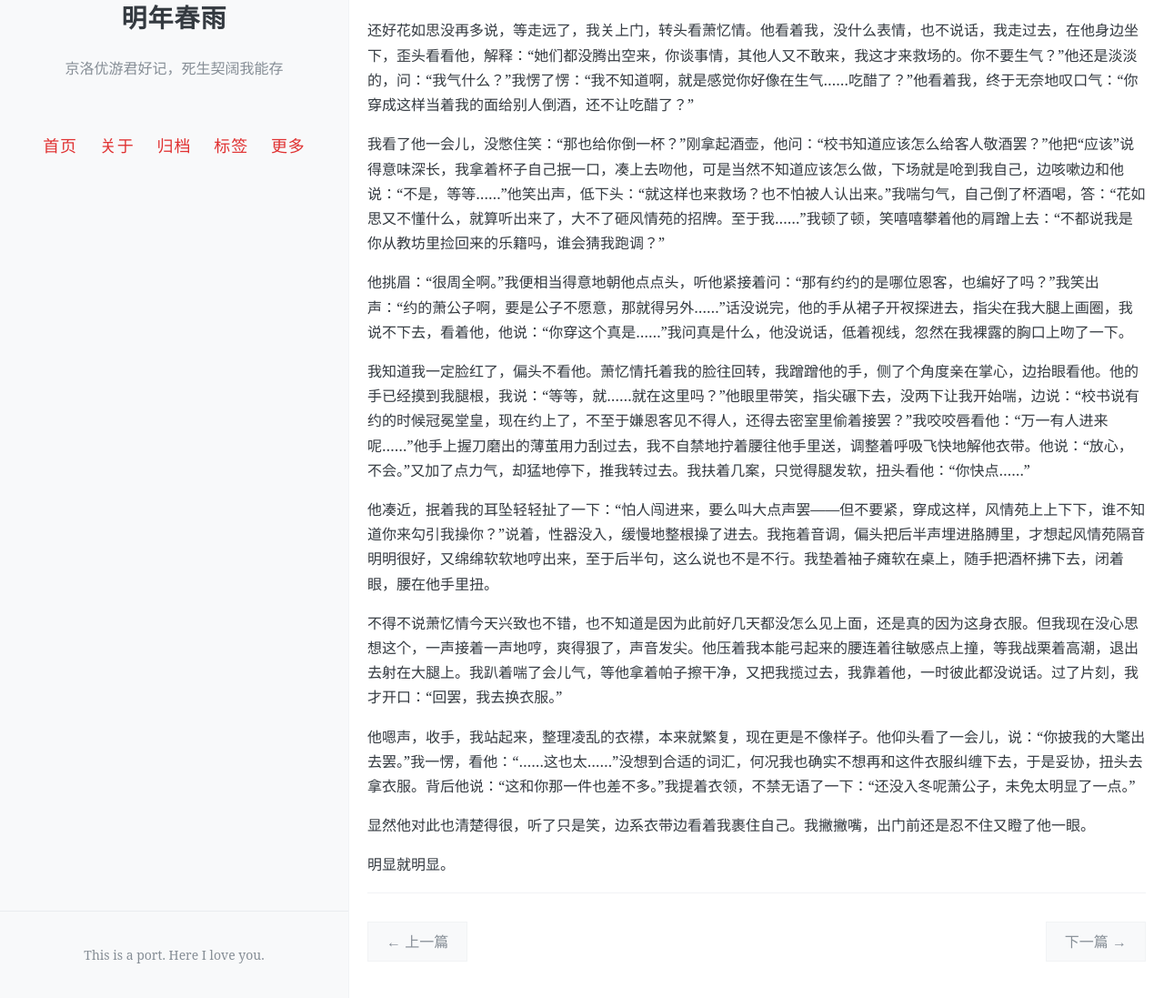
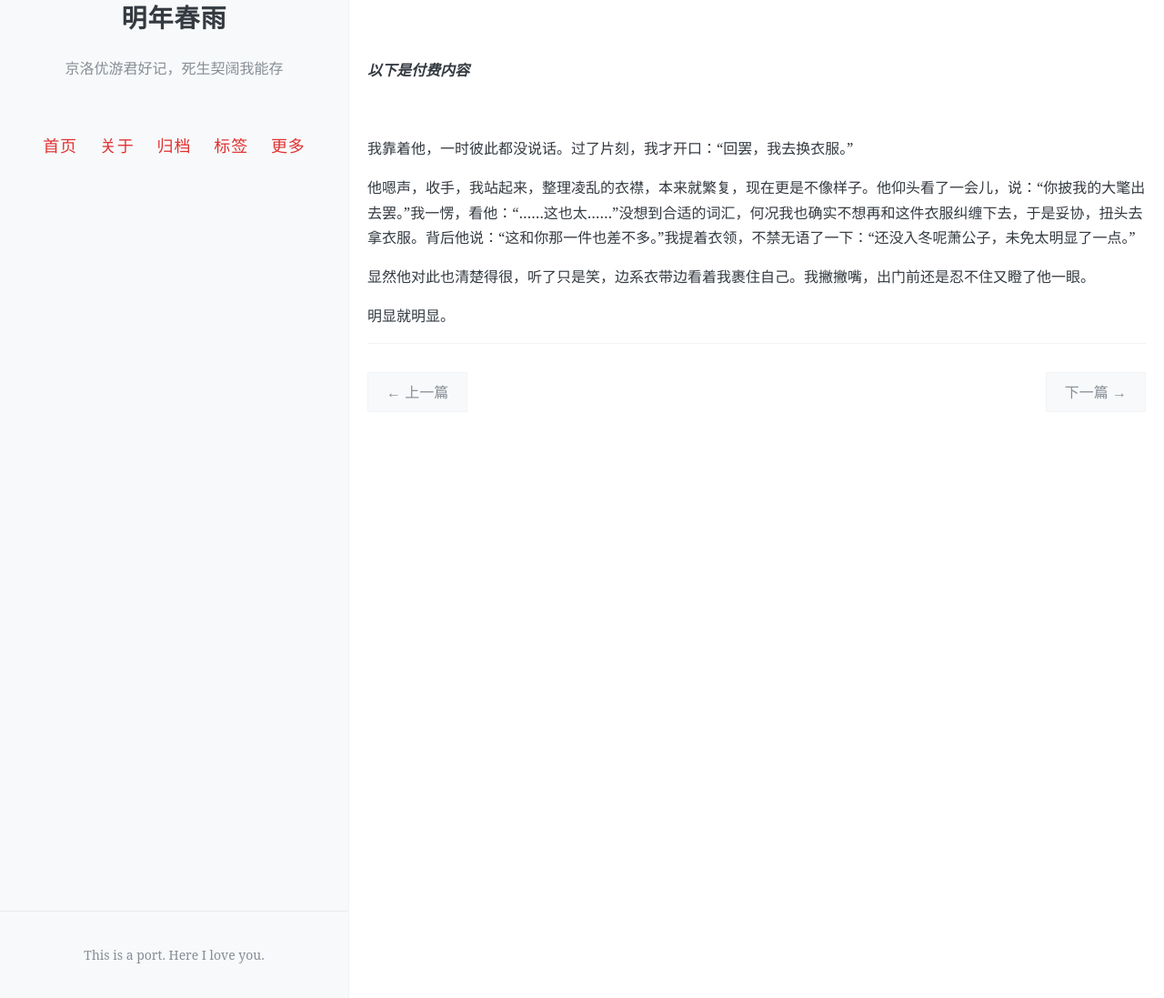
Before and after one commit to eglantine-shell/dreamboat, a Jekyll site: the page built from _posts/2021-10-28-dream5.md, in a window 1280 px wide and 1400 px high, scrolled down 645 px. Shown: the part 303-1400 px from the top of the window at 91% size. Built offline with Jekyll 4.4.1, drawn with Linux system fonts in a browser that asks for light colours; comment, search, counter and statistics services are not loaded; after the commit the page ends 1442 px from its top, so only the background shows below that.

Commit message:
Update 2021-10-28-dream5.md

```diff
--- a/_posts/2021-10-28-dream5.md
+++ b/_posts/2021-10-28-dream5.md
@@ -20,17 +20,13 @@ tags: [绝处逢生是好梦, 过于画眉者]
 
 还没来得及细想，忽然听见花如思问：“萧姑娘还没有来吗？”我心里一惊，萧忆情似乎轻轻笑了一声，说：“她也许……耽搁了罢？“不过花如思这么问，分明是不想再谈下去了的意思，没两句，他起身要告辞，我松了口气，笑吟吟送他到门口，他扭头又问：“校书今天……”这倒真的出乎我意料，好歹控制住了面部表情，答：“不巧，奴已有了约了。”
 
-还好花如思没再多说，等走远了，我关上门，转头看萧忆情。他看着我，没什么表情，也不说话，我走过去，在他身边坐下，歪头看看他，解释：“她们都没腾出空来，你谈事情，其他人又不敢来，我这才来救场的。你不要生气？”他还是淡淡的，问：“我气什么？”我愣了愣：“我不知道啊，就是感觉你好像在生气……吃醋了？”他看着我，终于无奈地叹口气：“你穿成这样当着我的面给别人倒酒，还不让吃醋了？”
+<br>
 
-我看了他一会儿，没憋住笑：“那也给你倒一杯？”刚拿起酒壶，他问：“校书知道应该怎么给客人敬酒罢？”他把“应该”说得意味深长，我拿着杯子自己抿一口，凑上去吻他，可是当然不知道应该怎么做，下场就是呛到我自己，边咳嗽边和他说：“不是，等等……”他笑出声，低下头：“就这样也来救场？也不怕被人认出来。”我喘匀气，自己倒了杯酒喝，答：“花如思又不懂什么，就算听出来了，大不了砸风情苑的招牌。至于我……”我顿了顿，笑嘻嘻攀着他的肩蹭上去：“不都说我是你从教坊里捡回来的乐籍吗，谁会猜我跑调？”
+***以下是付费内容***
 
-他挑眉：“很周全啊。”我便相当得意地朝他点点头，听他紧接着问：“那有约约的是哪位恩客，也编好了吗？”我笑出声：“约的萧公子啊，要是公子不愿意，那就得另外……”话没说完，他的手从裙子开衩探进去，指尖在我大腿上画圈，我说不下去，看着他，他说：“你穿这个真是……”我问真是什么，他没说话，低着视线，忽然在我裸露的胸口上吻了一下。
+<br>
 
-我知道我一定脸红了，偏头不看他。萧忆情托着我的脸往回转，我蹭蹭他的手，侧了个角度亲在掌心，边抬眼看他。他的手已经摸到我腿根，我说：“等等，就……就在这里吗？”他眼里带笑，指尖碾下去，没两下让我开始喘，边说：“校书说有约的时候冠冕堂皇，现在约上了，不至于嫌恩客见不得人，还得去密室里偷着接罢？”我咬咬唇看他：“万一有人进来呢……”他手上握刀磨出的薄茧用力刮过去，我不自禁地拧着腰往他手里送，调整着呼吸飞快地解他衣带。他说：“放心，不会。”又加了点力气，却猛地停下，推我转过去。我扶着几案，只觉得腿发软，扭头看他：“你快点……”
-
-他凑近，抿着我的耳坠轻轻扯了一下：“怕人闯进来，要么叫大点声罢——但不要紧，穿成这样，风情苑上上下下，谁不知道你来勾引我操你？”说着，性器没入，缓慢地整根操了进去。我拖着音调，偏头把后半声埋进胳膊里，才想起风情苑隔音明明很好，又绵绵软软地哼出来，至于后半句，这么说也不是不行。我垫着袖子瘫软在桌上，随手把酒杯拂下去，闭着眼，腰在他手里扭。
-
-不得不说萧忆情今天兴致也不错，也不知道是因为此前好几天都没怎么见上面，还是真的因为这身衣服。但我现在没心思想这个，一声接着一声地哼，爽得狠了，声音发尖。他压着我本能弓起来的腰连着往敏感点上撞，等我战栗着高潮，退出去射在大腿上。我趴着喘了会儿气，等他拿着帕子擦干净，又把我揽过去，我靠着他，一时彼此都没说话。过了片刻，我才开口：“回罢，我去换衣服。”
+我靠着他，一时彼此都没说话。过了片刻，我才开口：“回罢，我去换衣服。”
 
 他嗯声，收手，我站起来，整理凌乱的衣襟，本来就繁复，现在更是不像样子。他仰头看了一会儿，说：“你披我的大氅出去罢。”我一愣，看他：“……这也太……”没想到合适的词汇，何况我也确实不想再和这件衣服纠缠下去，于是妥协，扭头去拿衣服。背后他说：“这和你那一件也差不多。”我提着衣领，不禁无语了一下：“还没入冬呢萧公子，未免太明显了一点。”
 
```
